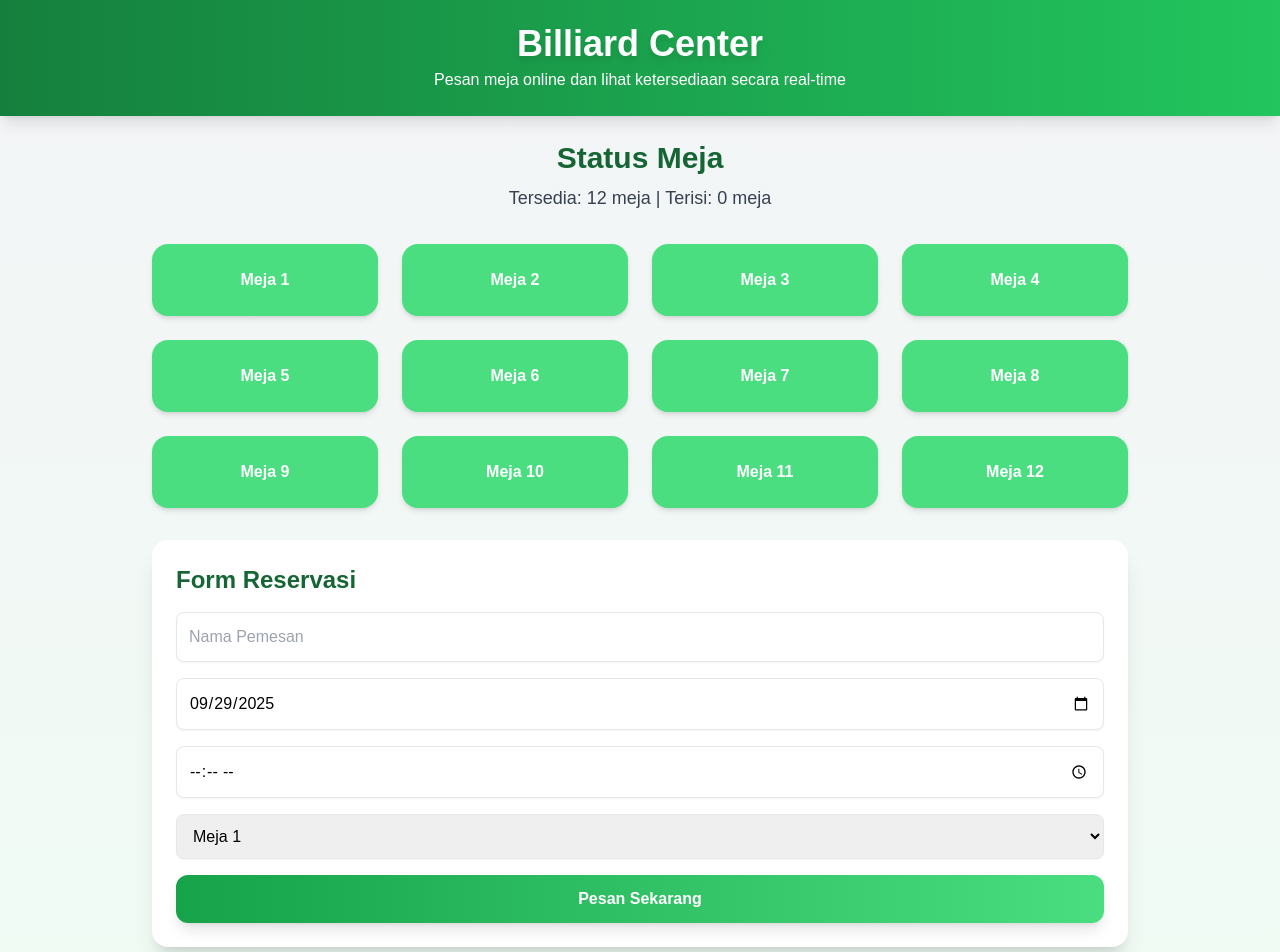
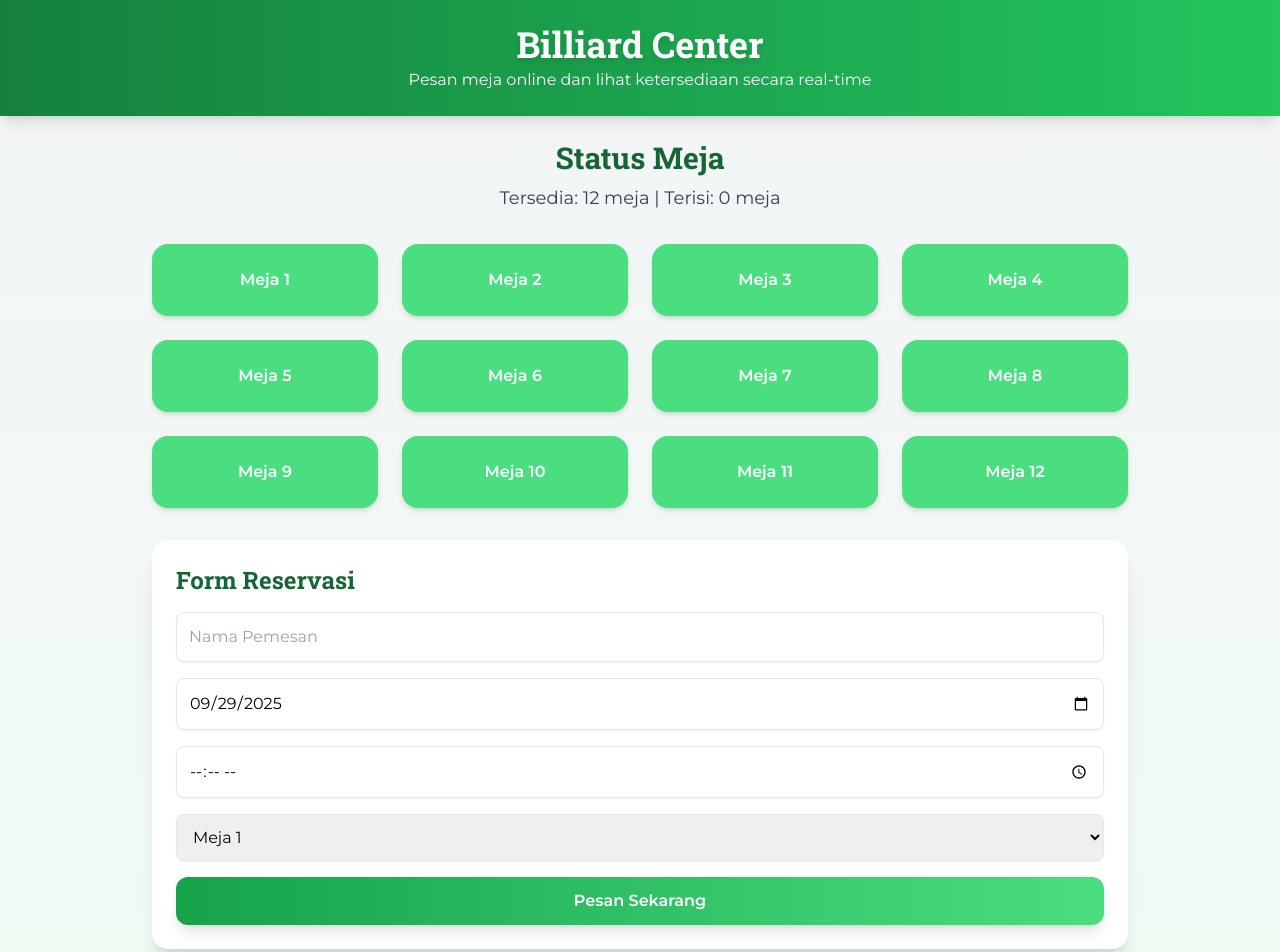
Before and after one commit to mahardikasuryapradana-arch/billiard-website, a plain HTML site: page index.html in a window 1280 px wide. Shown: the top 952 px of the page. Drawn offline with nearby package versions, Linux system fonts and the light colour scheme.

Commit message:
Update style.css

```diff
--- a/style.css
+++ b/style.css
@@ -1,4 +1,16 @@
-/* Tambahan style di luar Tailwind (opsional) */
 body {
-  font-family: Arial, sans-serif;
+  font-family: 'Montserrat', sans-serif;
 }
+
+h1, h2 {
+  font-family: 'Roboto Slab', serif;
+}
+
+#meja-container div {
+  transition: transform 0.2s, box-shadow 0.2s;
+  cursor: pointer;
+}
+#meja-container div:hover {
+  transform: translateY(-5px);
+  box-shadow: 0 10px 15px rgba(0,0,0,0.2);
+}
```
